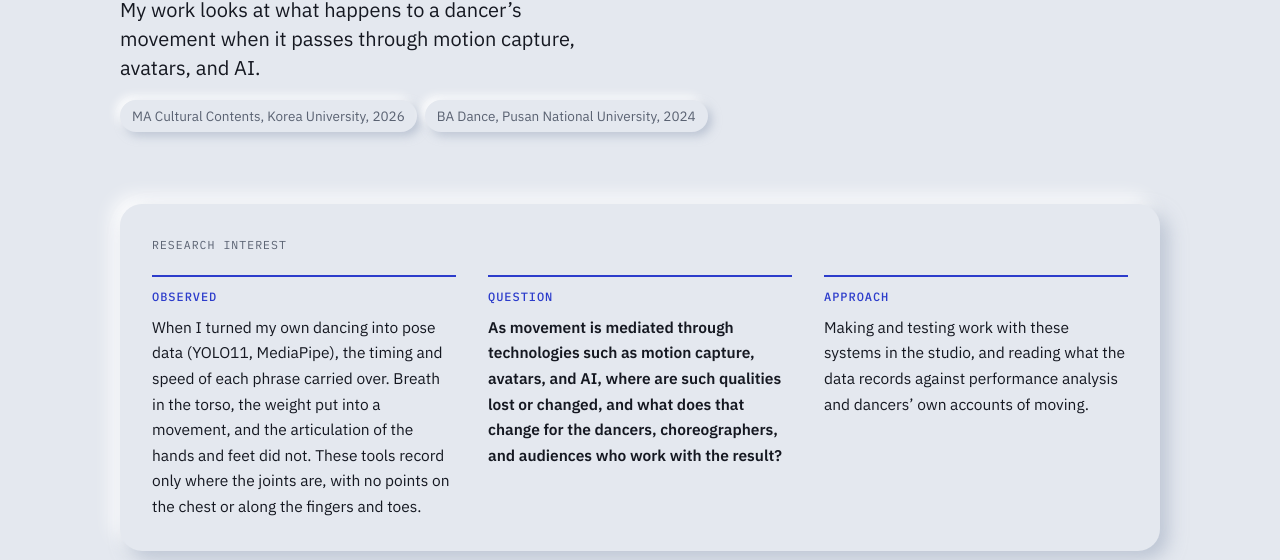
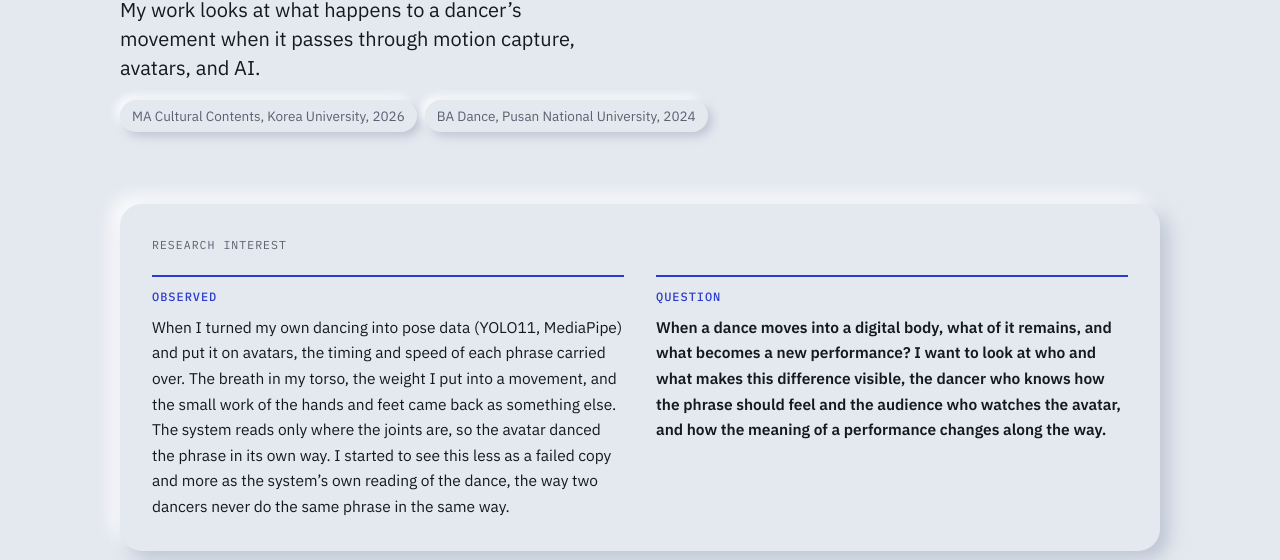
Before and after one commit to Jimin-Byun/Jimin-Byun.github.io, a plain HTML site: page portfolio/index.html in a window 1280 px wide. Shown: the part 240-800 px from the top of the page. Drawn offline with nearby package versions, Linux system fonts and the light colour scheme.

Commit message:
Update index.html

```diff
--- a/portfolio/index.html
+++ b/portfolio/index.html
@@ -58,7 +58,7 @@ section{scroll-margin-top:72px;display:grid;gap:24px}
 
 /* research interest */
 .ri{background:var(--surface);border:1px solid var(--rule);border-radius:12px;padding:clamp(20px,3vw,32px);display:grid;gap:20px}
-.ri-grid{display:grid;grid-template-columns:repeat(3,minmax(0,1fr));gap:clamp(16px,3vw,32px)}
+.ri-grid{display:grid;grid-template-columns:repeat(2,minmax(0,1fr));gap:clamp(16px,3vw,32px)}
 .ri-grid div{display:grid;gap:8px;align-content:start;min-width:0}
 .ri-grid b{font-family:var(--mono);font-weight:500;font-size:12px;letter-spacing:.08em;text-transform:uppercase;color:var(--accent);border-top:2px solid var(--accent);padding-top:10px}
 .ri-grid div:nth-child(2) p{font-weight:600}
@@ -155,7 +155,7 @@ try{ if('scrollRestoration' in history) history.scrollRestoration='manual'; }cat
 </header>
 
 <section id="research" aria-labelledby="h-ri">
-  <div class="ri"><div class="label" id="h-ri">Research interest</div><div class="ri-grid"><div><b>Observed</b><p>When I turned my own dancing into pose data (YOLO11, MediaPipe), the timing and speed of each phrase carried over. Breath in the torso, the weight put into a movement, and the articulation of the hands and feet did not. These tools record only where the joints are, with no points on the chest or along the fingers and toes.</p></div><div><b>Question</b><p>As movement is mediated through technologies such as motion capture, avatars, and AI, where are such qualities lost or changed, and what does that change for the dancers, choreographers, and audiences who work with the result?</p></div><div><b>Approach</b><p>Making and testing work with these systems in the studio, and reading what the data records against performance analysis and dancers’ own accounts of moving.</p></div></div></div>
+  <div class="ri"><div class="label" id="h-ri">Research interest</div><div class="ri-grid"><div><b>Observed</b><p>When I turned my own dancing into pose data (YOLO11, MediaPipe) and put it on avatars, the timing and speed of each phrase carried over. The breath in my torso, the weight I put into a movement, and the small work of the hands and feet came back as something else. The system reads only where the joints are, so the avatar danced the phrase in its own way. I started to see this less as a failed copy and more as the system’s own reading of the dance, the way two dancers never do the same phrase in the same way.</p></div><div><b>Question</b><p>When a dance moves into a digital body, what of it remains, and what becomes a new performance? I want to look at who and what makes this difference visible, the dancer who knows how the phrase should feel and the audience who watches the avatar, and how the meaning of a performance changes along the way.</p></div></div></div>
 </section>
 
 <section id="choreography" aria-labelledby="h-ch">
@@ -203,7 +203,7 @@ try{ if('scrollRestoration' in history) history.scrollRestoration='manual'; }cat
   <div class="studies">
     <a class="study" href="points.html">
       <div class="shot"><img src="../thumb-points.jpg" alt="Violet and red traces of two dancers’ wrists and ankles on a dark stage" width="828" height="436" loading="lazy"></div>
-      <div class="s"><div class="n">Study 1 · Duet</div><h3>What the Points Keep</h3><p class="q">When a dancer’s movement is turned into data, which qualities stay and which get lost?</p><p class="d">I ran a duet through pose tracking and looked at it in four ways. The study shows the filmed body, the tracked points, Effort values computed from joint motion, and the trace each dancer leaves around the body.</p>
+      <div class="s"><div class="n">Study 1 · Duet</div><h3>What the Points Keep</h3><p class="q">When a dancer’s movement is turned into data, what stays the same and what comes out differently?</p><p class="d">I ran a duet through pose tracking and looked at it in four ways. The study shows the filmed body, the tracked points, Effort values computed from joint motion, and the trace each dancer leaves around the body.</p>
         <ul class="tags"><li>YOLO11 pose</li><li>2D · 17 points</li><li>Effort (computed)</li></ul><span class="go">Open the study</span></div>
     </a>
     <a class="study" href="bodies.html">
```
